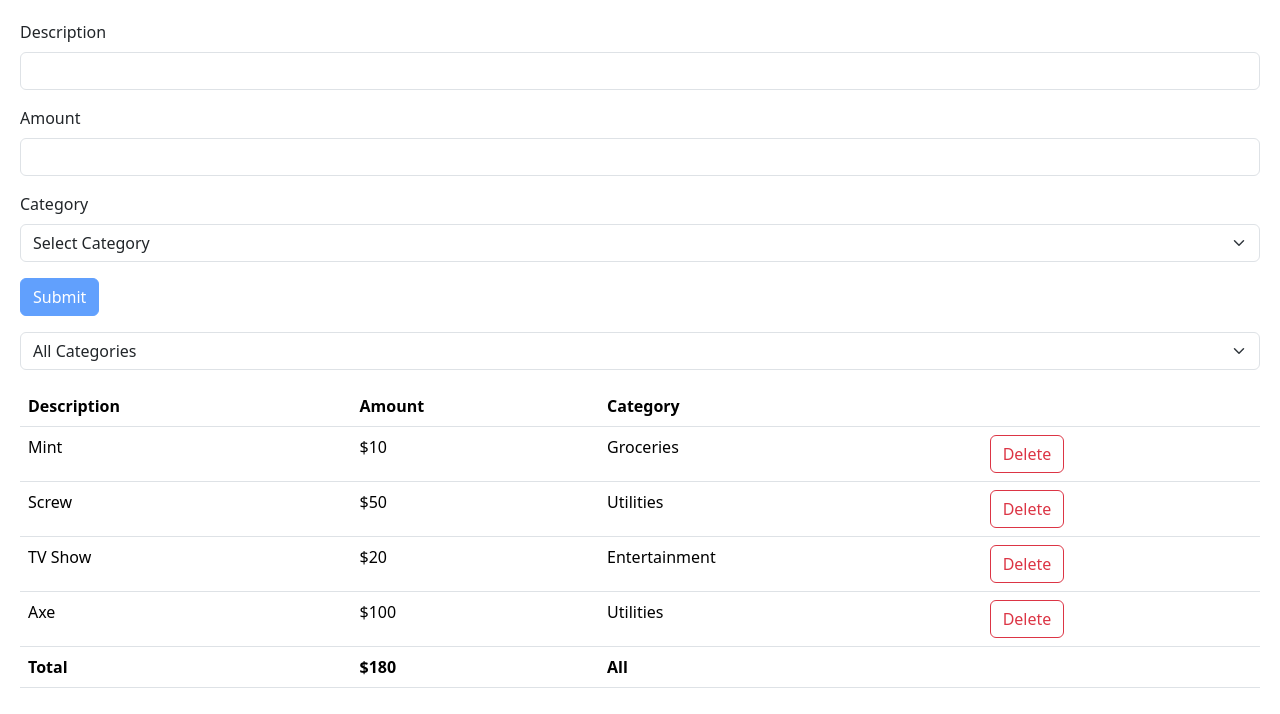
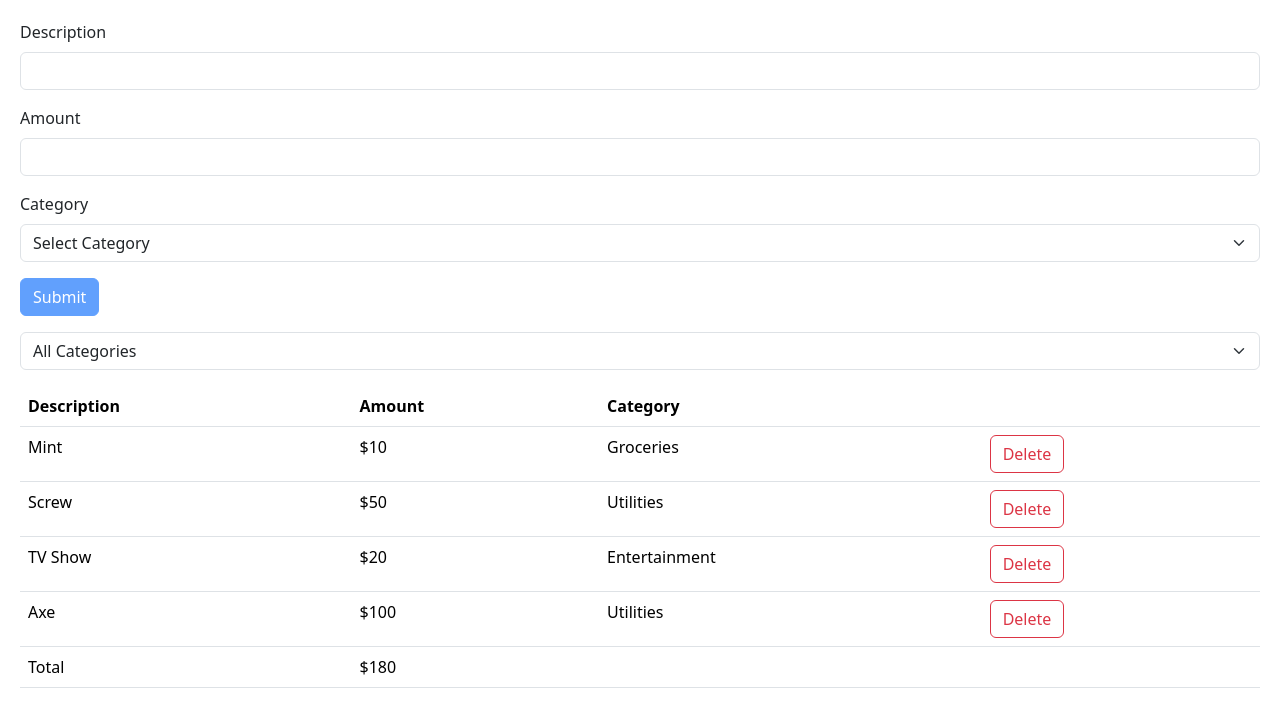
Before and after one commit to pouyam79i/reactjs, a React (Vite) app in the folder expense-tracker/: page / in a window 1280 px wide. Shown: the top 714 px of the page. Built offline with nearby package versions, Linux system fonts and the light colour scheme.

Commit message:
debug on total + simpilify

```diff
--- a/expense-tracker/src/App.tsx
+++ b/expense-tracker/src/App.tsx
@@ -2,30 +2,24 @@ import { useState } from "react";
 import Form from "./components/Form";
 import Table from "./components/Table";
 
-interface ItemData {
-  description: string;
-  amount: number;
-  category: number;
-}
-
 const App = () => {
   const [items, setItems] = useState([
-    { description: "Mint", amount: 10, category: 1 },
-    { description: "Screw", amount: 50, category: 2 },
-    { description: "TV Show", amount: 20, category: 3 },
-    { description: "Axe", amount: 100, category: 2 },
+    { description: "Mint", amount: 10, category: "Groceries" },
+    { description: "Screw", amount: 50, category: "Utilities" },
+    { description: "TV Show", amount: 20, category: "Entertainment" },
+    { description: "Axe", amount: 100, category: "Utilities" },
   ]);
 
   return (
     <div>
       <Form
-        setOnSubmit={(item: ItemData) => {
+        setOnSubmit={(item) => {
           setItems([...items, item]);
         }}
       />
       <Table
         items={items}
-        onDelete={(item: ItemData) => {
+        onDelete={(item) => {
           setItems(items.filter((i) => i !== item));
         }}
       />
--- a/expense-tracker/src/components/Form.tsx
+++ b/expense-tracker/src/components/Form.tsx
@@ -10,10 +10,8 @@ const schema = z.object({
   amount: z
     .number({ invalid_type_error: "Please specify amount." })
     .min(1, "Amount is at least $1"),
-  categories: z
-    .number({ invalid_type_error: "Please specify category." })
-    .min(1, { message: "Please specify category." })
-    .max(5, { message: "Please specify category." }),
+  // in real world app cat is cat.id + cat.name -> here I have simplified to just string name :)
+  categories: z.string({ invalid_type_error: "Please specify category." }),
 });
 
 type FormData = z.infer<typeof schema>;
@@ -21,7 +19,7 @@ type FormData = z.infer<typeof schema>;
 interface ItemData {
   description: string;
   amount: number;
-  category: number;
+  category: string;
 }
 
 interface Props {
@@ -78,15 +76,15 @@ const Form = ({ setOnSubmit = (item: ItemData) => {} }: Props) => {
             Category
           </label>
           <select
-            {...register("categories", { valueAsNumber: true })}
+            {...register("categories")}
             id="categories"
             className="form-select"
             defaultValue="0"
           >
             <option value="0">Select Category</option>
-            <option value="1">Groceries</option>
-            <option value="2">Utilities</option>
-            <option value="3">Entertainment</option>
+            <option value="Groceries">Groceries</option>
+            <option value="Utilities">Utilities</option>
+            <option value="Entertainment">Entertainment</option>
           </select>
           {errors.categories && <p>{errors.categories.message}</p>}
         </div>
--- a/expense-tracker/src/components/Table.tsx
+++ b/expense-tracker/src/components/Table.tsx
@@ -3,27 +3,15 @@ import { useState } from "react";
 interface ItemData {
   description: string;
   amount: number;
-  category: number;
+  category: string;
 }
-
 interface Props {
   items?: ItemData[];
   onDelete?: (item: ItemData) => void;
 }
 
 const Table = ({ items = [], onDelete = (item: ItemData) => {} }: Props) => {
-  const updateTotal = (category = 0) => {
-    let t = 0;
-    for (let i = 0; i < items.length; i++) {
-      if (items[i].category === category || category === 0) {
-        t = t + items[i].amount;
-      }
-    }
-    return t;
-  };
-
-  const [category, setCategory] = useState(0);
-  const [total, setTotal] = useState(updateTotal(category));
+  const [category, setCategory] = useState("All");
 
   return (
     <div>
@@ -33,14 +21,13 @@ const Table = ({ items = [], onDelete = (item: ItemData) => {} }: Props) => {
           className="form-select"
           defaultValue="0"
           onChange={(event) => {
-            setCategory(parseInt(event.target.value));
-            setTotal(updateTotal(parseInt(event.target.value)));
+            setCategory(event.target.value);
           }}
         >
-          <option value="0">All Categories</option>
-          <option value="1">Groceries</option>
-          <option value="2">Utilities</option>
-          <option value="3">Entertainment</option>
+          <option value="All">All Categories</option>
+          <option value="Groceries">Groceries</option>
+          <option value="Utilities">Utilities</option>
+          <option value="Entertainment">Entertainment</option>
         </select>
       </div>
 
@@ -57,21 +44,16 @@ const Table = ({ items = [], onDelete = (item: ItemData) => {} }: Props) => {
           <tbody>
             {items.map((item) => {
               return (
-                (category === 0 || category === item.category) && (
+                (category === "All" || category === item.category) && (
                   <tr key={item.description}>
                     <td>{item.description}</td>
                     <td>${item.amount}</td>
-                    <td>
-                      {item.category === 1 && "Groceries"}
-                      {item.category === 2 && "Utilities"}
-                      {item.category === 3 && "Entertainment"}
-                    </td>
+                    <td>{item.category}</td>
                     <td>
                       <button
                         className="btn btn-outline-danger"
                         onClick={() => {
                           onDelete(item);
-                          setTotal(updateTotal(category));
                         }}
                       >
                         Delete
@@ -81,25 +63,22 @@ const Table = ({ items = [], onDelete = (item: ItemData) => {} }: Props) => {
                 )
               );
             })}
-
-            <tr key={"Total"}>
+          </tbody>
+          <tfoot>
+            <tr>
+              <td>Total</td>
               <td>
-                <b>Total</b>
-              </td>
-              <td>
-                <b>${total}</b>
-              </td>
-              <td>
-                <b>
-                  {category === 0 && "All"}
-                  {category === 1 && "Groceries"}
-                  {category === 2 && "Utilities"}
-                  {category === 3 && "Entertainment"}
-                </b>
+                $
+                {items.reduce((acc, item) => {
+                  if (category === "All" || category === item.category)
+                    return item.amount + acc;
+                  else return 0 + acc;
+                }, 0)}
               </td>
               <td></td>
+              <td></td>
             </tr>
-          </tbody>
+          </tfoot>
         </table>
       </div>
     </div>
```
